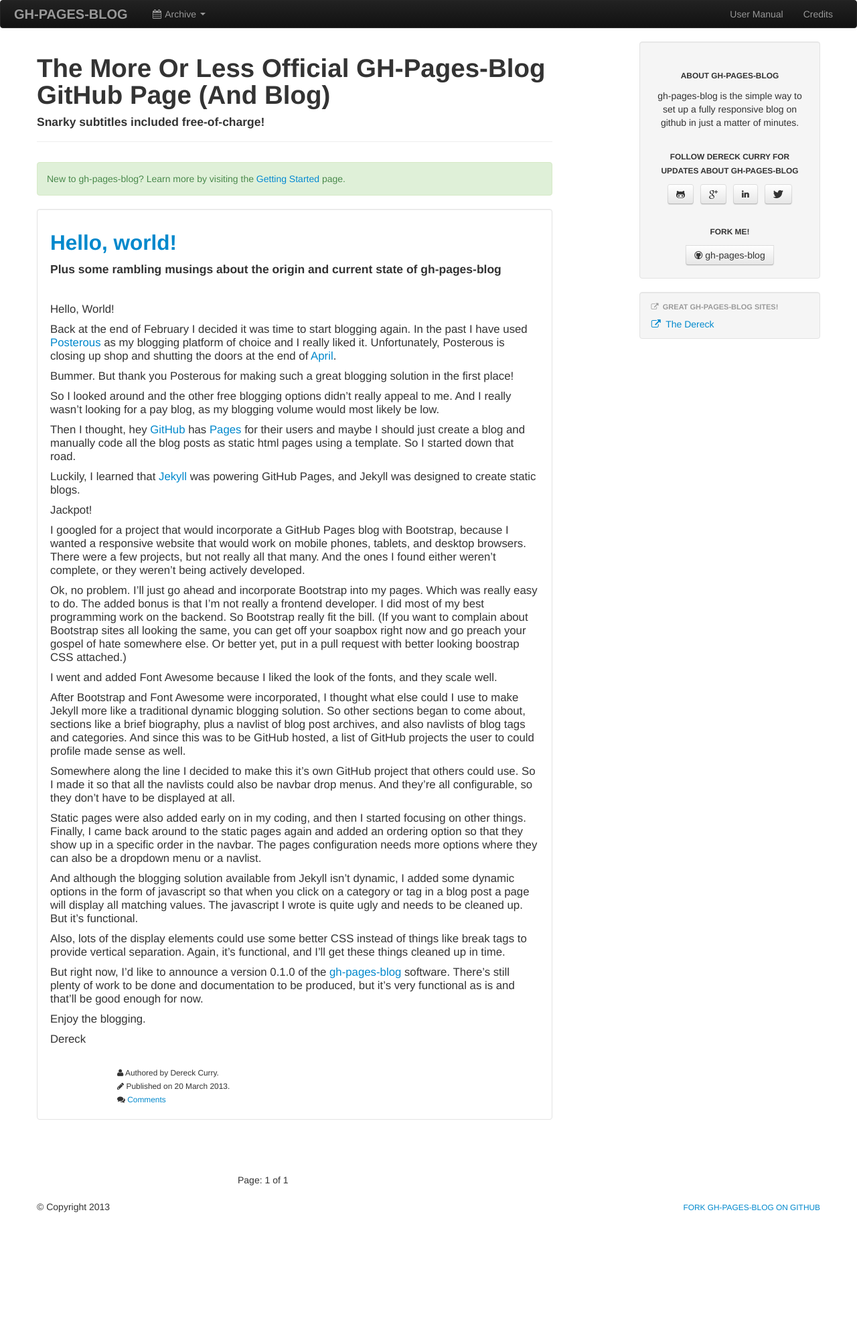
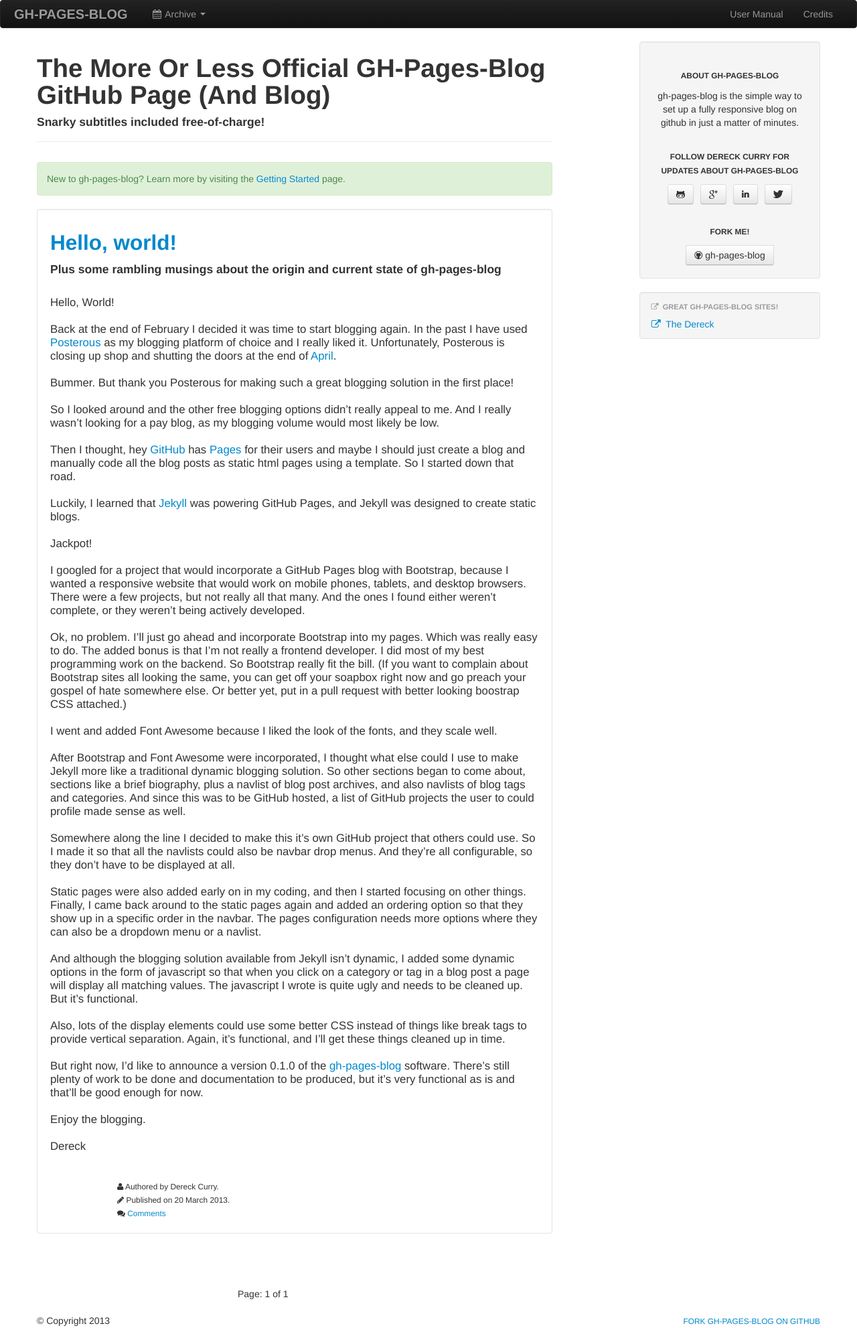
Before and after one commit to thedereck/gh-pages-blog, a Jekyll site: the page built from index.html, in a window 1280 px wide. Shown: the whole page at 67% size. Built offline with Jekyll 4.4.1, drawn with Linux system fonts in a browser that asks for light colours; the list of posts is cut into pages by our own code; comment, search, counter and statistics services are not loaded; before the commit the page ends 1813 px from its top, so only the background shows below that.

Commit message:
Content and css changes.

```diff
--- a/css/gh-pages-blog.css
+++ b/css/gh-pages-blog.css
@@ -23,6 +23,5 @@
 
 .ghpb-post p {
   font-size: larger;
-  margin-top: 10px;
-  margin-bottom: 10px;
+  margin-bottom: 20px;
 }
```
Also changed, not shown: user-manual/getting-started.md (line endings or trailing spaces).
